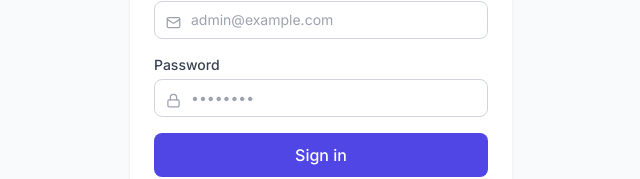
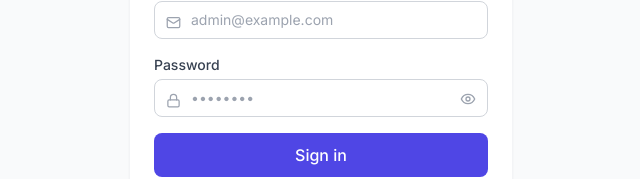
Before and after one commit to mathacharan30/peopleandstyle-erp, a React (Vite) app: page /login in a window 1280 px wide. Shown: the part 399-578 px from the top of the page, without its empty margins (319-959 px from the left). Built offline with nearby package versions, Linux system fonts and the light colour scheme; no server answers.

Commit message:
feat: add password visibility toggle on login

```diff
--- a/src/pages/Login.jsx
+++ b/src/pages/Login.jsx
@@ -1,7 +1,7 @@
-import { useEffect } from 'react';
+import { useEffect, useState } from 'react';
 import { useForm } from 'react-hook-form';
 import { useNavigate } from 'react-router-dom';
-import { CalendarDays, Lock, Mail } from 'lucide-react';
+import { CalendarDays, Lock, Mail, Eye, EyeOff } from 'lucide-react';
 import toast from 'react-hot-toast';
 import { loginWithEmail } from '../services/firebase/auth';
 import { useAuth } from '../contexts/AuthContext';
@@ -11,6 +11,7 @@ import Input from '../components/ui/Input';
 export default function Login() {
   const { user } = useAuth();
   const navigate = useNavigate();
+  const [showPassword, setShowPassword] = useState(false);
   const {
     register,
     handleSubmit,
@@ -54,6 +55,7 @@ export default function Login() {
         {/* Card */}
         <div className="bg-white rounded-2xl shadow-sm border border-gray-100 p-6">
           <form onSubmit={handleSubmit(onSubmit)} className="space-y-4">
+            {/* Email */}
             <div className="relative">
               <Mail
                 size={15}
@@ -72,6 +74,7 @@ export default function Login() {
               />
             </div>
 
+            {/* Password */}
             <div className="relative">
               <Lock
                 size={15}
@@ -79,15 +82,23 @@ export default function Login() {
               />
               <Input
                 label="Password"
-                type="password"
+                type={showPassword ? 'text' : 'password'}
                 placeholder="••••••••"
-                className="pl-9"
+                className="pl-9 pr-10"
                 error={errors.password?.message}
                 {...register('password', {
                   required: 'Password is required',
                   minLength: { value: 6, message: 'Minimum 6 characters' },
                 })}
               />
+              <button
+                type="button"
+                onClick={() => setShowPassword((v) => !v)}
+                className="absolute right-3 top-[2.25rem] text-gray-400 hover:text-gray-600 transition-colors z-10"
+                tabIndex={-1}
+              >
+                {showPassword ? <EyeOff size={16} /> : <Eye size={16} />}
+              </button>
             </div>
 
             <Button
```
